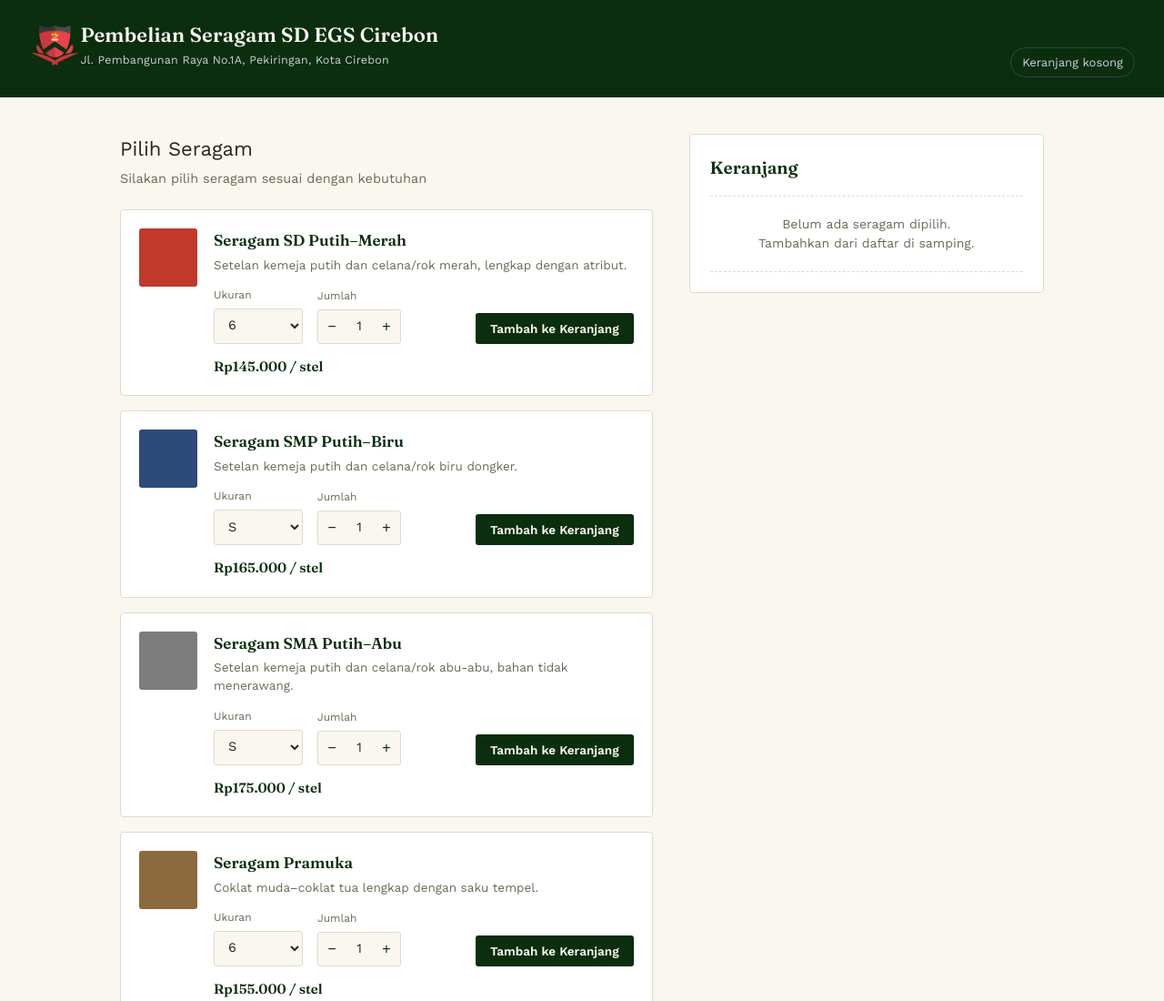
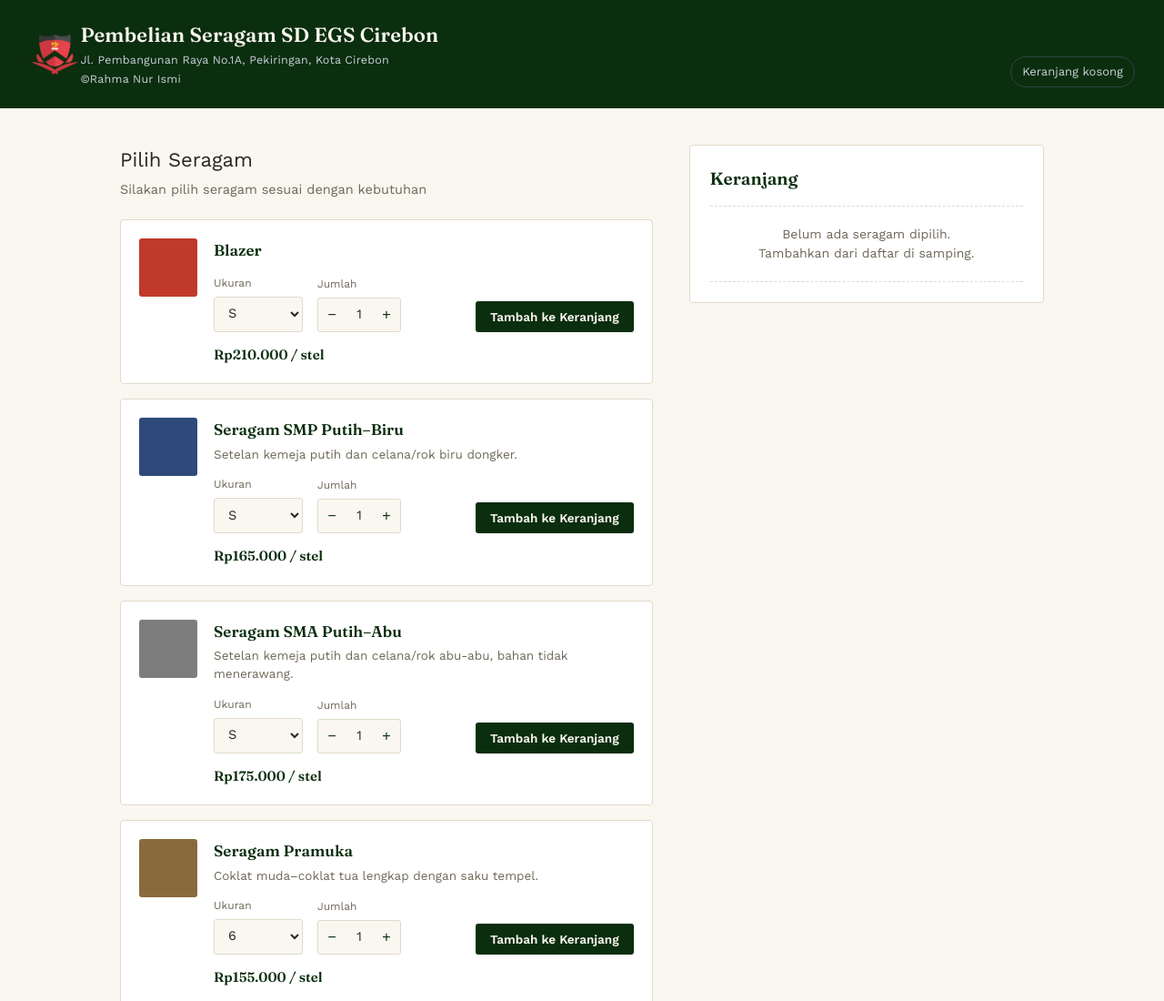
Before and after one commit to rahmaismi/pembelian-seragam-sdegscrb, a plain HTML site: page index.html in a window 1280 px wide. Shown: the top 1100 px of the page at 91% size. Drawn offline with nearby package versions, Linux system fonts and the light colour scheme.

Commit message:
Update index.html

```diff
--- a/index.html
+++ b/index.html
@@ -414,7 +414,7 @@
 <div class="topbar">
   <div class="brand" style="display:flex; align-items:center; gap:12;">
   <img src="Logo EGS.png" style="height:48px; width:auto;">
-  <span>Pembelian Seragam SD EGS Cirebon<small>Jl. Pembangunan Raya No.1A, Pekiringan, Kota Cirebon</small></span>
+  <span>Pembelian Seragam SD EGS Cirebon<small>Jl. Pembangunan Raya No.1A, Pekiringan, Kota Cirebon<small>©Rahma Nur Ismi</small></small></span>
 </div>
   <div class="tag" id="cartCountTag">Keranjang kosong</div>
 </div>
@@ -452,12 +452,12 @@ const QRIS_IMAGE = 'qris.png';
 
 const PRODUCTS = [
   {
-    id: 'putih-merah',
-    name: 'Seragam SD Putih–Merah',
-    desc: 'Setelan kemeja putih dan celana/rok merah, lengkap dengan atribut.',
+    id: 'Blazer',
+    name: 'Blazer',
+    desc: '',
     color: '#C0392B',
-    price: 145000,
-    sizes: ['6','8','10','12']
+    price: 210000,
+    sizes: ['S','M','L','XL','XXL']
   },
   {
     id: 'putih-biru',
```
